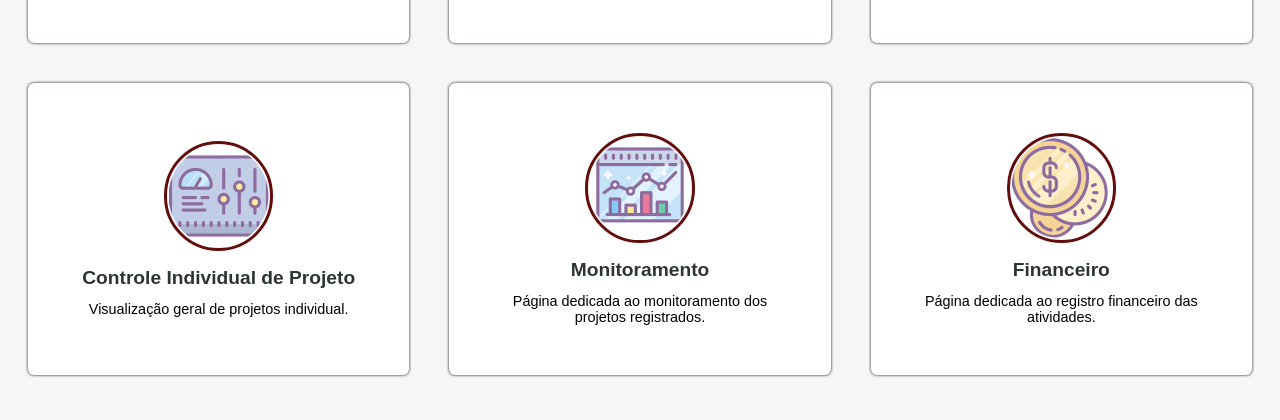
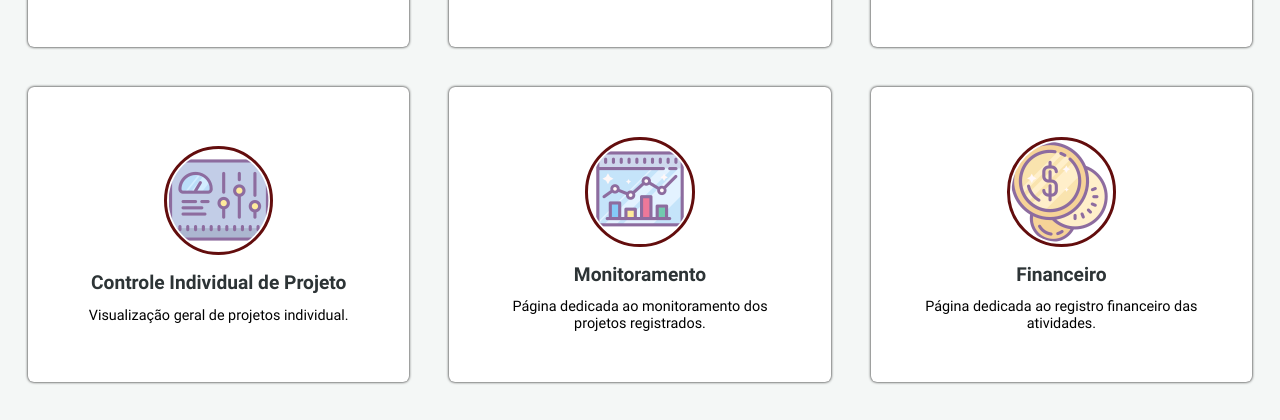
Before and after one commit to Luan-ghdv/Sistema-de-Cadastro-de-Projetos-TCC-, a plain HTML site: page index.html in a window 1280 px wide. Shown: the part 380-800 px from the top of the page. Drawn offline with Linux system fonts and the light colour scheme.

Commit message:
adicionei a fonte Roboto

```diff
--- a/style.css
+++ b/style.css
@@ -1,3 +1,19 @@
+/* Importando a Roboto Regular */
+@font-face {
+    font-family: 'Roboto';
+    src: url('midia/fontes/Roboto-Regular.ttf') format('truetype');
+    font-weight: 400;
+    font-style: normal;
+}
+
+/* Importando a Roboto Bold */
+@font-face {
+    font-family: 'Roboto';
+    src: url('midia/fontes/Roboto-Bold.ttf') format('truetype');
+    font-weight: 700;
+    font-style: normal;
+}
+
 :root {
     --cor-principal: #630d0d;
     --cor-branco: #FFF;
@@ -8,7 +24,8 @@
 * {
     margin: 0;
     padding: 0;
-    font-family: sans-serif;
+    font-family: 'Roboto', sans-serif;
+    font-style: normal;
 }
 
 body {
```
